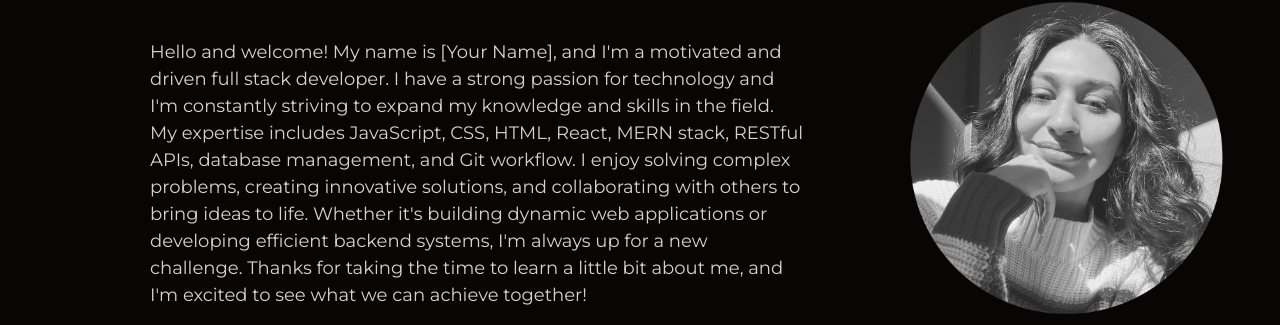
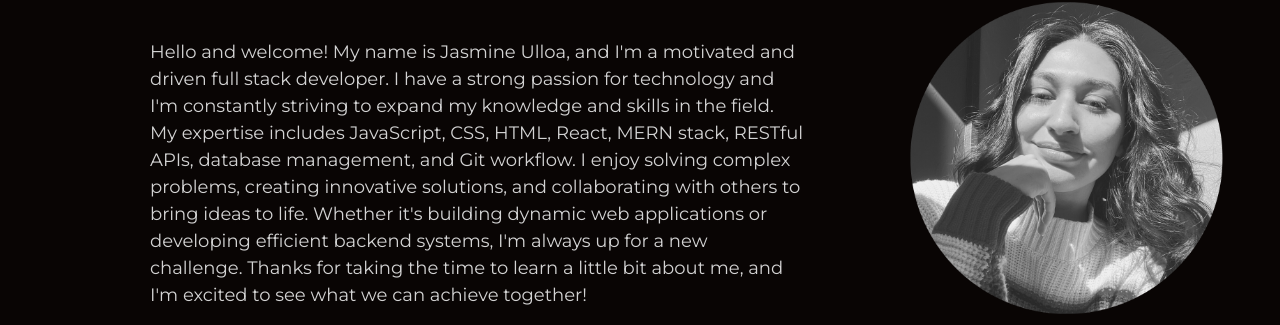
Before and after one commit to silkyjazz/student-portfolio, a plain HTML site: page index.html in a window 1280 px wide. Shown: the part 627-952 px from the top of the page. Drawn offline with nearby package versions, Linux system fonts and the light colour scheme; a web font is replaced by a local one.

Commit message:
updated readme

```diff
--- a/index.html
+++ b/index.html
@@ -42,7 +42,7 @@
   <div class="w3-content">
     <div class="w3-twothird">
       <h1 id="aboutMe"class="about-me-title">About Me</h1>
-      <h5 class="about-me-text w3-padding-32">Hello and welcome! My name is [Your Name], and I'm a motivated and driven full stack developer. I have a strong passion for technology and I'm constantly striving to expand my knowledge and skills in the field. My expertise includes JavaScript, CSS, HTML, React, MERN stack, RESTful APIs, database management, and Git workflow. I enjoy solving complex problems, creating innovative solutions, and collaborating with others to bring ideas to life. Whether it's building dynamic web applications or developing efficient backend systems, I'm always up for a new challenge. Thanks for taking the time to learn a little bit about me, and I'm excited to see what we can achieve together!</h5>
+      <h5 class="about-me-text w3-padding-32">Hello and welcome! My name is Jasmine Ulloa, and I'm a motivated and driven full stack developer. I have a strong passion for technology and I'm constantly striving to expand my knowledge and skills in the field. My expertise includes JavaScript, CSS, HTML, React, MERN stack, RESTful APIs, database management, and Git workflow. I enjoy solving complex problems, creating innovative solutions, and collaborating with others to bring ideas to life. Whether it's building dynamic web applications or developing efficient backend systems, I'm always up for a new challenge. Thanks for taking the time to learn a little bit about me, and I'm excited to see what we can achieve together!</h5>
       <hr>
       <div>
         <h4 class="about-me-title">Skills</h4>
```
Also changed, not shown: 1 other file.
